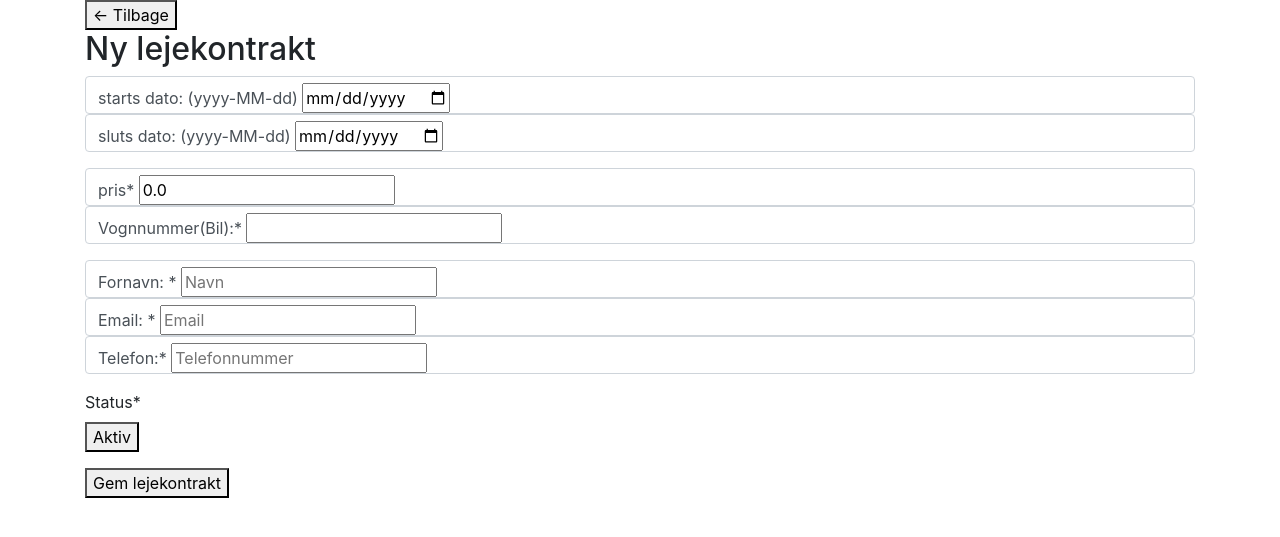
After one commit to khadijahussaiin/BilAbonnement, a Spring Boot app: page /OpretLejekontrakt in a window 1280 px wide. The commit adds this page. Shown: the top 537 px of the page. Run offline with Spring Boot 4, Linux system fonts and the light colour scheme.

Commit message:
Seneste Ændringer og man kan komme ind på opret lejekontrak men gemme virker ikke

```diff
--- a/src/main/java/com/example/bilabonnement/Controller/LejekontraktController.java
+++ b/src/main/java/com/example/bilabonnement/Controller/LejekontraktController.java
@@ -6,6 +6,7 @@ import org.springframework.beans.factory.annotation.Autowired;
 import org.springframework.stereotype.Controller;
 import org.springframework.ui.Model;
 import org.springframework.web.bind.annotation.GetMapping;
+import org.springframework.web.bind.annotation.PostMapping;
 
 import java.util.List;
 
@@ -21,4 +22,14 @@ public class LejekontraktController {
         model.addAttribute("lejekontrakter", lejekontrakter);
         return "home/LejekontraktAdministration"; // Dette peger på en Thymeleaf-skabelon kaldet lejekontrakter.html
     }
+    @GetMapping("/OpretLejekontrakt")
+    public String visOpretLejekontraktForm(Model model) {
+        model.addAttribute("lejekontrakt", new Lejekontrakt()); // Vi giver en tom kontrakt til formularen
+        return "home/OpretLejekontrakt"; // Dette peger på en Thymeleaf-skabelon kaldet OpretLejekontrakt.html
+    }
+    @PostMapping("/OpretLejekontrakt")
+    public String opretLejekontrakt(Lejekontrakt lejekontrakt) {
+        lejekontraktService.opretLejekontrakt(lejekontrakt);
+        return "redirect:/LejekontraktAdministration"; // Efter oprettelse, redirect til administrationen
+    }
 }
--- a/src/main/java/com/example/bilabonnement/Service/LejekontraktService.java
+++ b/src/main/java/com/example/bilabonnement/Service/LejekontraktService.java
@@ -13,8 +13,12 @@ public class LejekontraktService {
 
     @Autowired
     private LejekontraktRepository lejekontraktRepository;
-
+    //service til at vise alle lejekontrakter
     public List<Lejekontrakt> getAllLejekontrakter() {
         return lejekontraktRepository.fetchAllLejekontrakter();
     }
+    // Service til at oprette en ny lejekontrakt
+    public void opretLejekontrakt(Lejekontrakt lejekontrakt) {
+        lejekontraktRepository.opretLejekontrakt(lejekontrakt);
+    }
 }
--- a/src/main/resources/application.properties
+++ b/src/main/resources/application.properties
@@ -3,5 +3,5 @@ spring.datasource.url=${DATABASE_URL}
 spring.datasource.username=${DATABASE_USER}
 spring.datasource.password=${DATABASE_PASSWORD}
 
-#server.error.include-exception=true
-#server.error.include-stacktrace=always
+server.error.include-exception=true
+server.error.include-stacktrace=always
--- a/src/main/resources/templates/home/Dashboard.html
+++ b/src/main/resources/templates/home/Dashboard.html
@@ -18,7 +18,7 @@
             <!-- Indhold på højre side -->
             <div class="right-side-content">
                 <main>
-                    <h1>Dashboard</h1>
+                    <!-- Her ALT indhold skal være i! uden at det forstyrrer Banner og sidebar. -->
                 </main>
                 <!-- Her kan du placere mere indhold af sidens elementer. -->
             </div>
--- /dev/null
+++ b/src/main/resources/templates/home/OpretLejekontrakt.html
@@ -0,0 +1,75 @@
+<!DOCTYPE html>
+<html xmlns:th="http://www.thymeleaf.org">
+<head>
+  <title>Opret Lejekontrakt</title>
+  <meta charset="UTF-8">
+  <link rel="stylesheet" href="https://maxcdn.bootstrapcdn.com/bootstrap/4.5.2/css/bootstrap.min.css">
+</head>
+<body>
+<div class="container">
+  <div class="back-button">
+    <button onclick="window.history.back();">&larr; Tilbage</button>
+  </div>
+
+  <h2>Ny lejekontrakt</h2>
+
+  <form th:action="@{/OpretLejekontrakt}" th:object="${lejekontrakt}" method="post">
+
+    <!-- Start- og slutdato -->
+    <div class="form-group form-group-inline">
+      <div class="form-control">
+        <label for="startDato">starts dato: (yyyy-MM-dd)</label>
+        <input type="date" id="startDato" th:field="*{startDato}" required />
+      </div>
+
+      <div class="form-control">
+        <label for="slutDato">sluts dato: (yyyy-MM-dd)</label>
+        <input type="date" id="slutDato" th:field="*{slutDato}" required />
+      </div>
+    </div>
+
+    <!-- Pris og Vognnummer -->
+    <div class="form-group form-group-inline">
+      <div class="form-control">
+        <label for="pris">pris*</label>
+        <input type="number" id="pris" th:field="*{pris}" step="0.01" required />
+      </div>
+
+      <div class="form-control">
+        <label for="vognnummer">Vognnummer(Bil):*</label>
+        <input type="text" id="vognnummer" th:field="*{vognnummer}" required />
+      </div>
+    </div>
+
+    <div class="form-group form-group-inline">
+      <div class="form-control">
+        <label for="kundeFornavn">Fornavn: *</label>
+        <input type="text" id="kundeFornavn" th:field="*{kundeNavn}" placeholder="Navn" required />
+      </div>
+
+    <div class="form-group form-group-inline">
+      <div class="form-control">
+        <label for="kundeEmail">Email: *</label>
+        <input type="email" id="kundeEmail" th:field="*{kundeEmail}" placeholder="Email" required />
+      </div>
+
+      <div class="form-control">
+        <label for="kundeTelefon">Telefon:*</label>
+        <input type="text" id="kundeTelefon" th:field="*{kundeTelefon}" placeholder="Telefonnummer" required />
+      </div>
+    </div>
+
+    <!-- Status -->
+    <div class="form-group">
+      <label for="status">Status*</label>
+      <div class="status-button">
+        <button id="status" type="button">Aktiv</button>
+      </div>
+    </div>
+
+    <button type="submit">Gem lejekontrakt</button>
+  </form>
+</div>
+
+</body>
+</html>
```
Also changed, not shown: src/main/java/com/example/bilabonnement/Repository/LejekontraktRepository.java (+15 -0 lines), src/main/resources/static/LejekontraktAdministration.css (added, +54 -0 lines), src/main/resources/templates/home/LejekontraktAdministration.html (+6 -4 lines).
